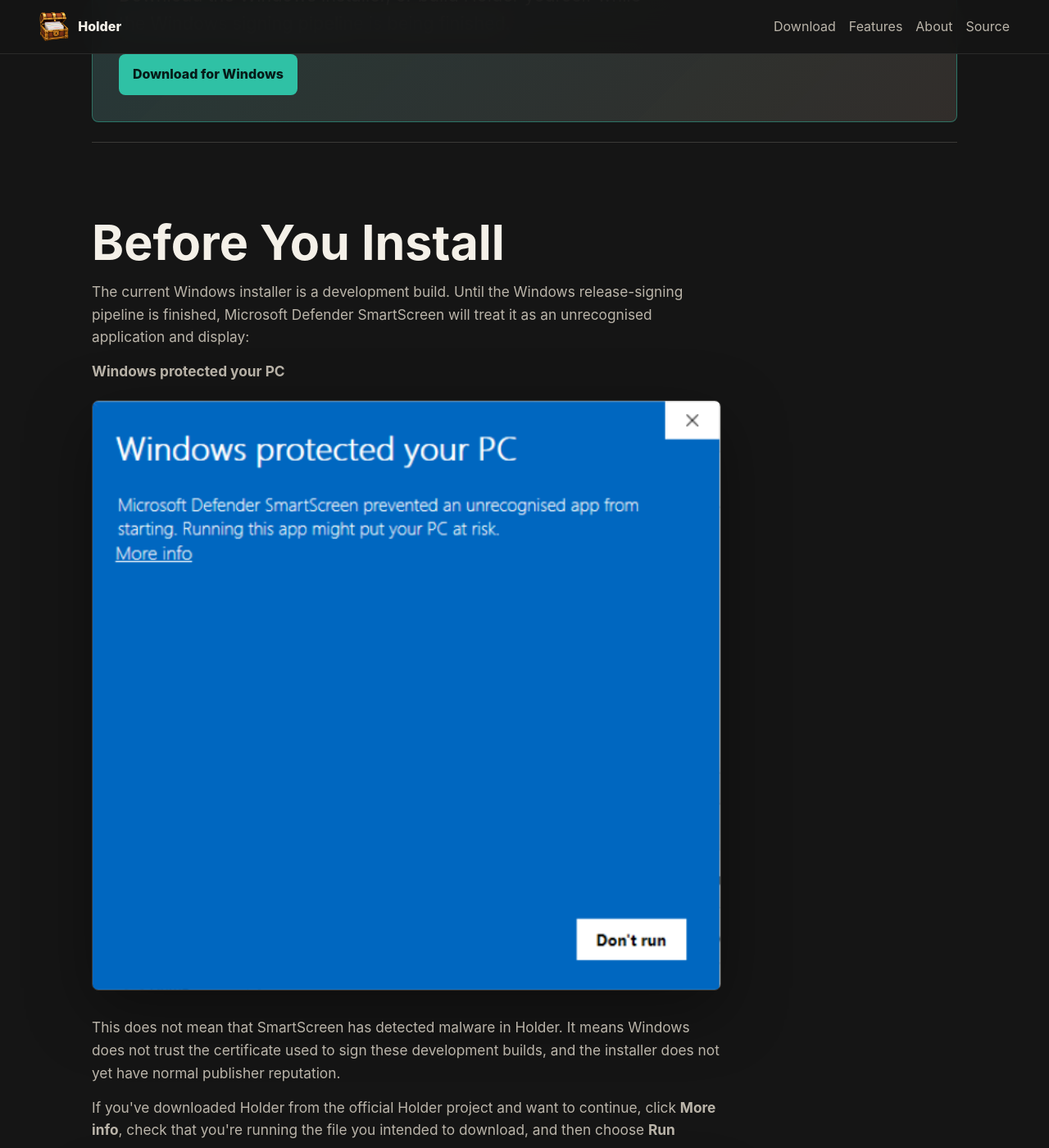
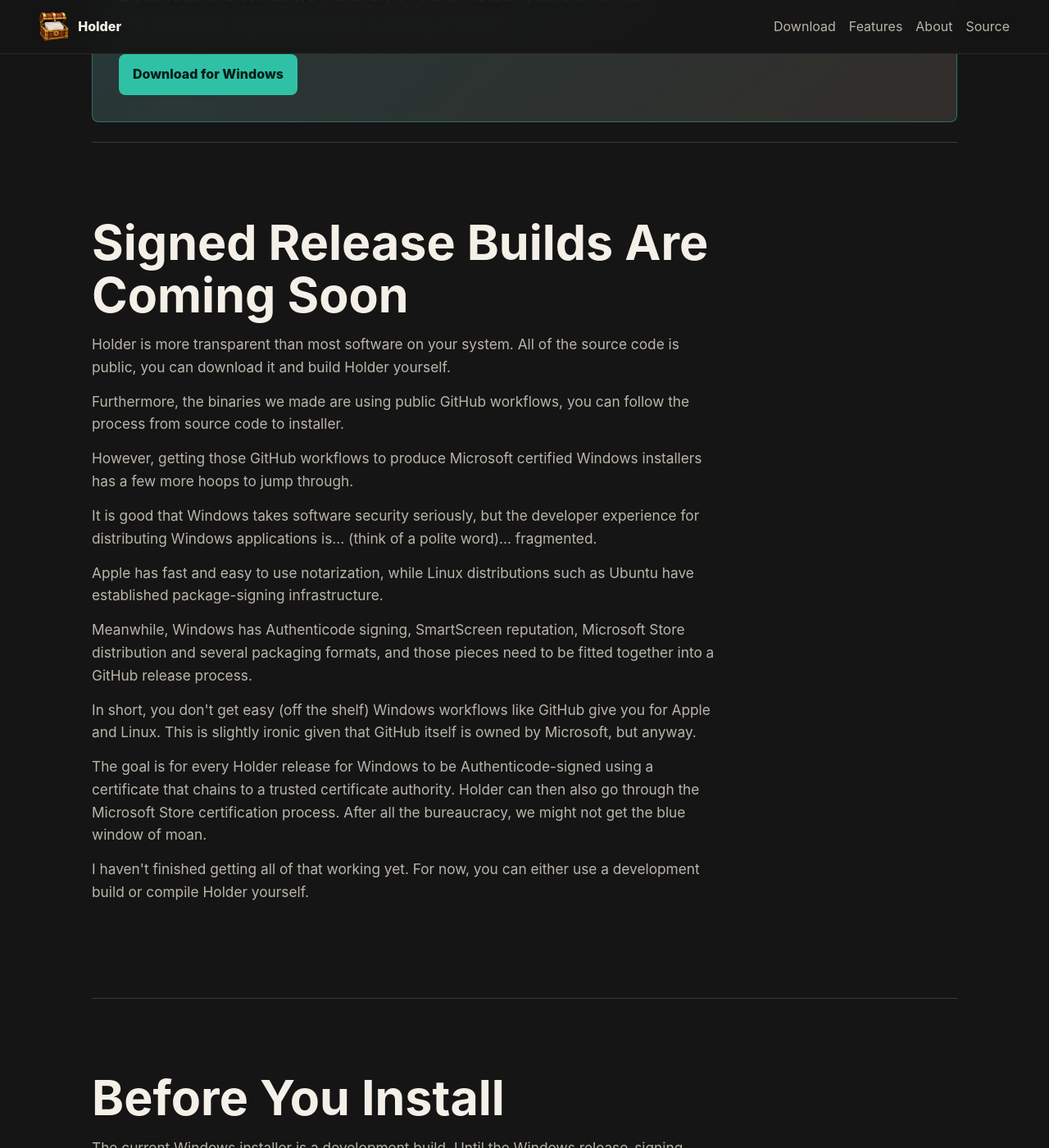
Before and after one commit to HolderTeam/holder-website, a Jekyll site: the page built from windows.md, in a window 1280 px wide and 1400 px high, scrolled down 318 px. Shown: the whole window at 82% size. Built offline with Jekyll 4.4.1, drawn with Linux system fonts in a browser that asks for light colours; some of the changed text lies outside the part shown.

Commit message:
Don't Run. Everybody runs, Fletch.

```diff
--- a/windows.md
+++ b/windows.md
@@ -10,6 +10,21 @@ permalink: /windows/
   <p class="lead">Download the Windows installer, or build Holder yourself while the Windows signing pipeline is being finished.</p>
   <div class="actions">
     <a class="button primary" data-download-asset="windows" href="https://github.com/HolderTeam/holder-release/releases/download/holder-v0.1.7/Holder-windows-0.1.7-dev-Setup.exe">Download for Windows</a>
+  </div>
+</section>
+
+<section class="section">
+  <div class="section-head">
+    <h2>Signed Release Builds Are Coming Soon</h2>
+    <p>Holder is more transparent than most software on your system. All of the source code is public, you can download it and build Holder yourself.</p>
+    <p>Furthermore, the binaries we made are using public GitHub workflows, you can follow the process from source code to installer.</p>
+    <p>However, getting those GitHub workflows to produce Microsoft certified Windows installers has a few more hoops to jump through.</p>
+    <p>It is good that Windows takes software security seriously, but the developer experience for distributing Windows applications is... (think of a polite word)...  fragmented.</p>
+    <p>Apple has fast and easy to use notarization, while Linux distributions such as Ubuntu have established package-signing infrastructure.</p>
+    <p>Meanwhile, Windows has Authenticode signing, SmartScreen reputation, Microsoft Store distribution and several packaging formats, and those pieces need to be fitted together into a GitHub release process.</p>
+    <p>In short, you don't get easy (off the shelf) Windows workflows like GitHub give you for Apple and Linux. This is slightly ironic given that GitHub itself is owned by Microsoft, but anyway.</p>
+    <p>The goal is for every Holder release for Windows to be Authenticode-signed using a certificate that chains to a trusted certificate authority. Holder can then also go through the Microsoft Store certification process. After all the bureaucracy, we might not get the blue window of moan.</p>
+    <p>I haven't finished getting all of that working yet. For now, you can either use a development build or compile Holder yourself.</p>
   </div>
 </section>
 
@@ -76,19 +91,6 @@ permalink: /windows/
 
 <section class="section">
   <div class="section-head">
-    <h2>Signed Release Builds Are Coming Soon</h2>
-    <p>Holder is more transparent than most software on your system. All of the source code is public, and the binaries are built using public GitHub workflows, so you can follow the process from source code to installer.</p>
-    <p>You can also download the source code and build Holder yourself.</p>
-    <p>However, getting those GitHub workflows to produce properly signed Windows installers has a few more hoops to jump through.</p>
-    <p>It is good that Windows takes software security seriously, but the developer experience for distributing traditional Windows applications is fragmented. Apple has Developer ID and notarization, while Linux distributions such as Ubuntu have established package-signing infrastructure. Windows has Authenticode signing, SmartScreen reputation, optional Microsoft Store distribution and several packaging formats, and those pieces need to be fitted together into a GitHub release process.</p>
-    <p>This is slightly ironic given that GitHub itself is owned by Microsoft, but anyway.</p>
-    <p>The goal is for every Holder release for Windows to be Authenticode-signed using a certificate that chains to a trusted certificate authority. Over time, those signed releases should also build SmartScreen reputation. Holder can then also go through the Microsoft Store certification process.</p>
-    <p>I haven't finished getting all of that working yet. For now, you can either use a development build or compile Holder yourself.</p>
-  </div>
-</section>
-
-<section class="section">
-  <div class="section-head">
     <h2>Building From Source</h2>
     <p>Building from source on Windows uses Visual Studio for the backend and MSYS2 UCRT64 for the GTK desktop app.</p>
     <ul class="steps">
```
